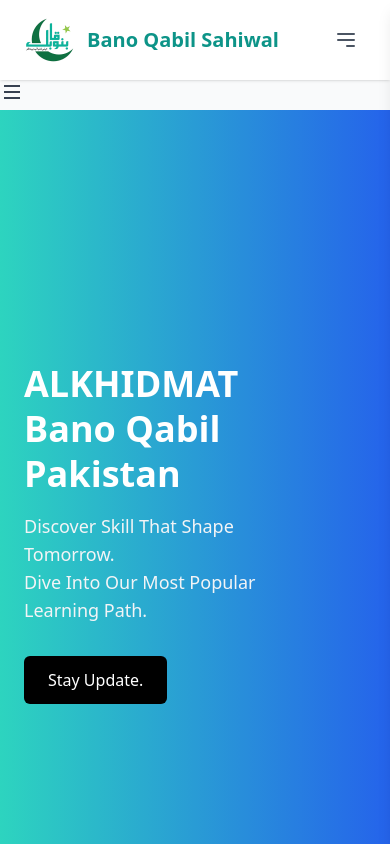
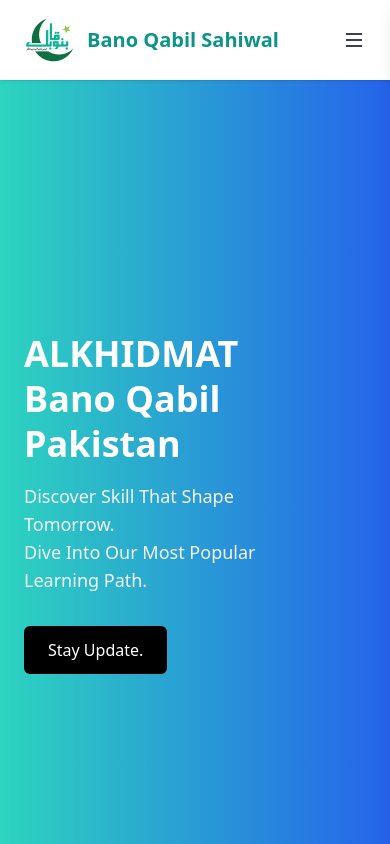
Before and after one commit to Ayesha-0002/BanoQabil-Final-Project, a website: page index.html in a window 390 px wide. Shown: the top 844 px of the page. Drawn offline with nearby package versions, Linux system fonts and the light colour scheme.

```diff
--- a/index.html
+++ b/index.html
@@ -530,11 +530,14 @@
             </button>
         </nav>
 
-        <button id="mobile-menu-button" class="md:hidden p-2 text-gray-600 hover:text-teal-600 z-20">
-            <svg class="w-6 h-6" fill="none" stroke="currentColor" viewBox="0 0 24 24">
-                <path stroke-linecap="round" stroke-linejoin="round" stroke-width="2" d="M4 6h16M4 12h16m-7 6h7"/>
-            </svg>
-        </button>
+        <!-- Mobile Hamburger -->
+    <button id="mobileMenuBtn" class="md:hidden text-gray-700">
+      <svg class="w-6 h-6" fill="none" stroke="currentColor" stroke-width="2" viewBox="0 0 24 24">
+        <path d="M4 6h16M4 12h16M4 18h16"/>
+      </svg>
+    </button>
+
+  </div>
 
     </div>
 
@@ -554,14 +557,7 @@
 
 
 
-    <!-- Mobile Hamburger -->
-    <button id="mobileMenuBtn" class="md:hidden text-gray-700">
-      <svg class="w-6 h-6" fill="none" stroke="currentColor" stroke-width="2" viewBox="0 0 24 24">
-        <path d="M4 6h16M4 12h16M4 18h16"/>
-      </svg>
-    </button>
 
-  </div>
 
   <!-- Mobile Menu -->
   <div id="mobileMenu" class="hidden md:hidden bg-white shadow-lg border-t border-gray-200">
```
